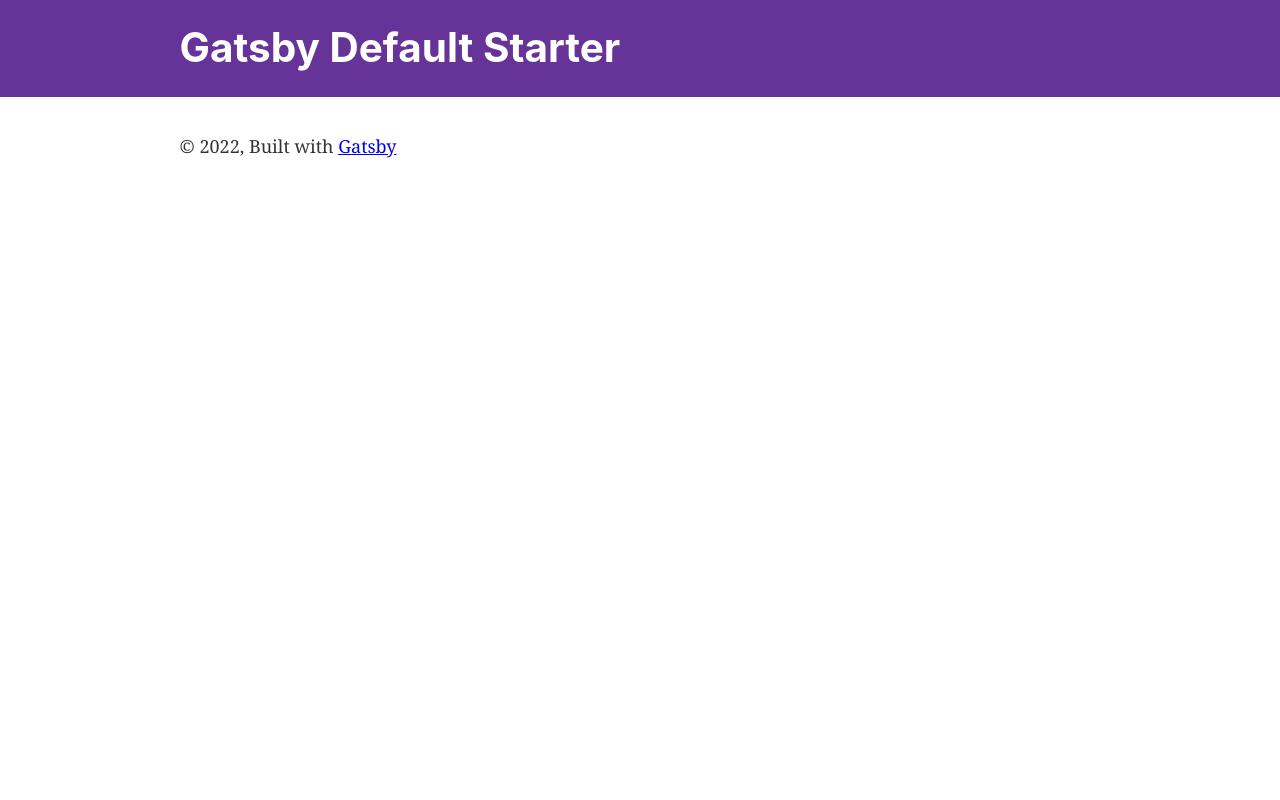
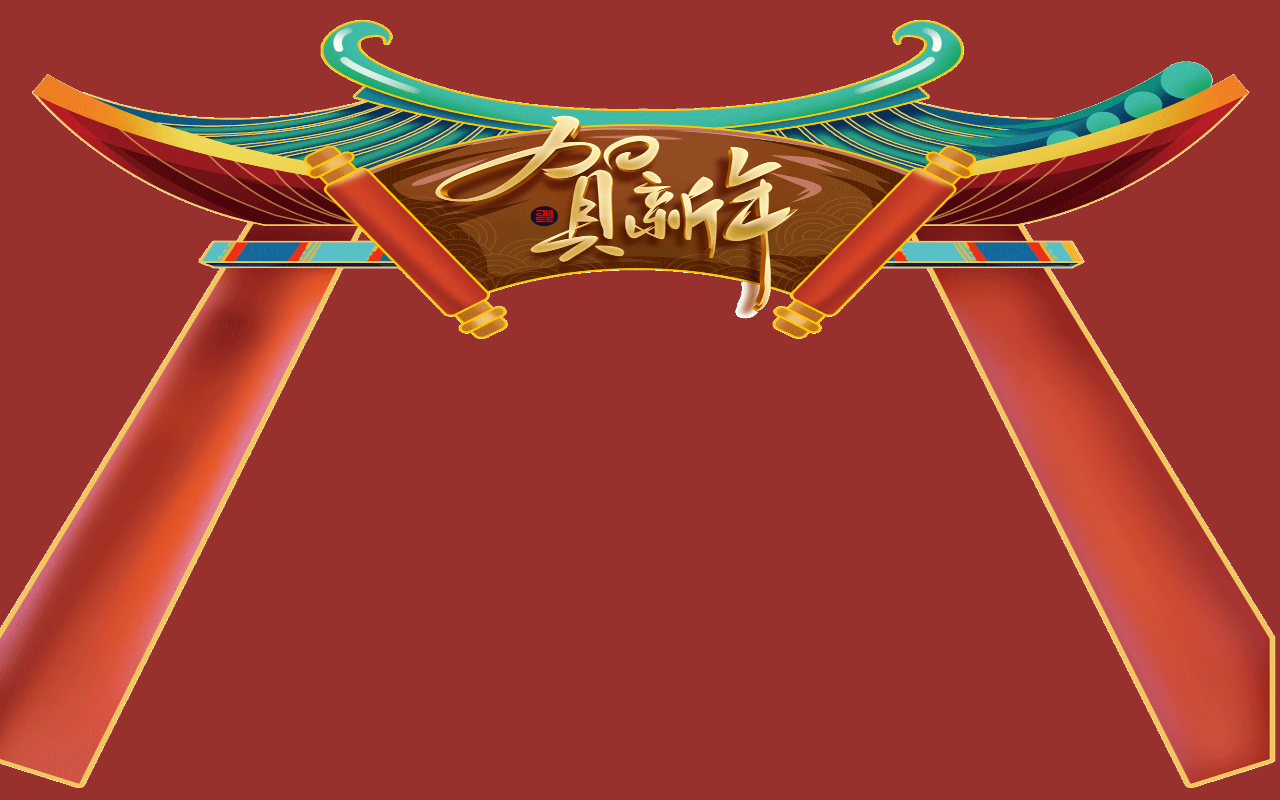
Before and after one commit to MMmaXingXing/happy-year, a Gatsby site: page / in a window 1280 px wide. Built offline with nearby package versions, Linux system fonts and the light colour scheme; Gatsby itself is replaced by a stand-in of ours.

Commit message:
feat: 图片资源优化

```diff
--- a/gatsby-config.js
+++ b/gatsby-config.js
@@ -23,7 +23,7 @@ module.exports = {
         name: `gatsby-starter-default`,
         short_name: `starter`,
         start_url: `/`,
-        background_color: `#663399`,
+        background_color: `#98312e`,
         // This will impact how browsers show your PWA/website
         // https://css-tricks.com/meta-theme-color-and-trickery/
         // theme_color: `#663399`,
--- a/src/components/layout.css
+++ b/src/components/layout.css
@@ -4,6 +4,8 @@ html {
   font: 112.5%/1.45em georgia, serif, sans-serif;
   box-sizing: border-box;
   overflow-y: scroll;
+  background-color: #98312e;
+  overflow: hidden;
 }
 body {
   margin: 0;
@@ -18,6 +20,9 @@ body {
   -ms-font-feature-settings: "kern", "liga", "clig", "calt";
   -webkit-font-feature-settings: "kern", "liga", "clig", "calt";
   font-feature-settings: "kern", "liga", "clig", "calt";
+  width: 100vw;
+  height: 100vh;
+  overflow: hidden;
 }
 article,
 aside,
@@ -595,3 +600,10 @@ pre tt:after {
     font-size: 100%;
   }
 }
+
+main {
+  position: relative;
+  width: 100vw;
+  height: 100vh;
+  overflow: hidden;
+}
--- a/src/components/layout.js
+++ b/src/components/layout.js
@@ -7,42 +7,29 @@
 
 import * as React from "react"
 import PropTypes from "prop-types"
-import { useStaticQuery, graphql } from "gatsby"
+// import { useStaticQuery, graphql } from "gatsby"
 
-import Header from "./header"
 import "./layout.css"
 
 const Layout = ({ children }) => {
-  const data = useStaticQuery(graphql`
-    query SiteTitleQuery {
-      site {
-        siteMetadata {
-          title
-        }
-      }
-    }
-  `)
+  // const data = useStaticQuery(graphql`
+  //   query SiteTitleQuery {
+  //     site {
+  //       siteMetadata {
+  //         title
+  //       }
+  //     }
+  //   }
+  // `)
 
   return (
     <>
-      <Header siteTitle={data.site.siteMetadata?.title || `Title`} />
       <div
         style={{
           margin: `0 auto`,
-          maxWidth: 960,
-          padding: `0 1.0875rem 1.45rem`,
         }}
       >
         <main>{children}</main>
-        <footer
-          style={{
-            marginTop: `2rem`,
-          }}
-        >
-          © {new Date().getFullYear()}, Built with
-          {` `}
-          <a href="https://www.gatsbyjs.com">Gatsby</a>
-        </footer>
       </div>
     </>
   )
--- /dev/null
+++ b/src/pages/index.css
@@ -0,0 +1,7 @@
+.door {
+  width: 100%;
+  position: absolute;
+  left: 0;
+  top: 0;
+  height: 100%;
+}
--- a/src/pages/index.js
+++ b/src/pages/index.js
@@ -1,19 +1,23 @@
 import * as React from "react"
 import { StaticImage } from "gatsby-plugin-image"
+import door from "../images/door.png"
 
 import Layout from "../components/layout"
 import Seo from "../components/seo"
 
+// css
+import "./index.css"
+
 const IndexPage = () => (
   <Layout>
     <Seo title="Home" />
+    <img src={door} className="door" />
     {/* <StaticImage
-      src="../images/gatsby-astronaut.png"
-      width={300}
+      src="../images/door.png"
+      width={"980px"}
       quality={95}
       formats={["auto", "webp", "avif"]}
       alt="A Gatsby astronaut"
-      style={{ marginBottom: `1.45rem` }}
     /> */}
   </Layout>
 )
```
Also changed, not shown: README.md, src/images/023.png (added), src/images/025.png (added), src/images/617764ad1288f.png (added), src/images/617764ad1288f1.png (added), src/images/door.png (added), src/images/gatsby-astronaut.png (deleted), src/images/tree.png (added), src/images/流光loop4s_加花纹_00000.jpg (added), 4 other files.
